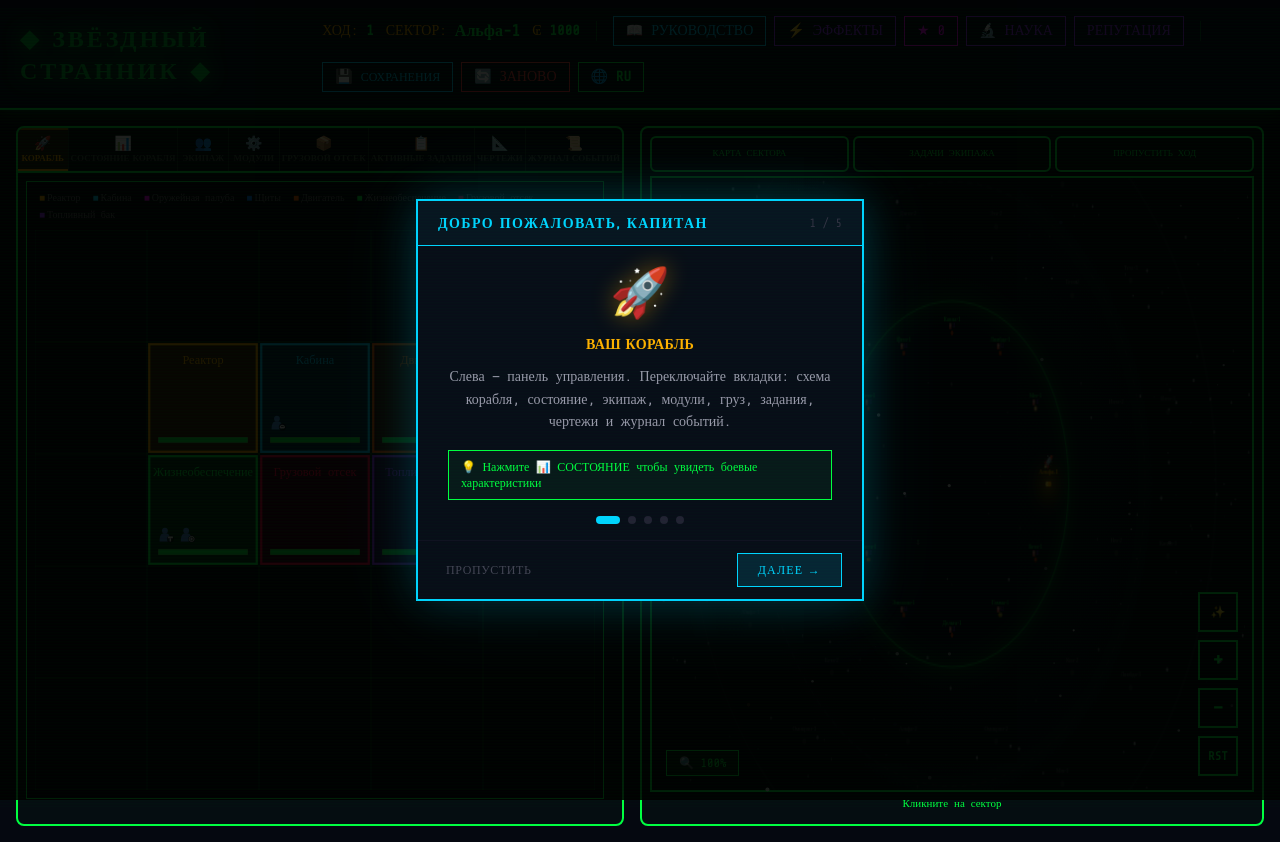
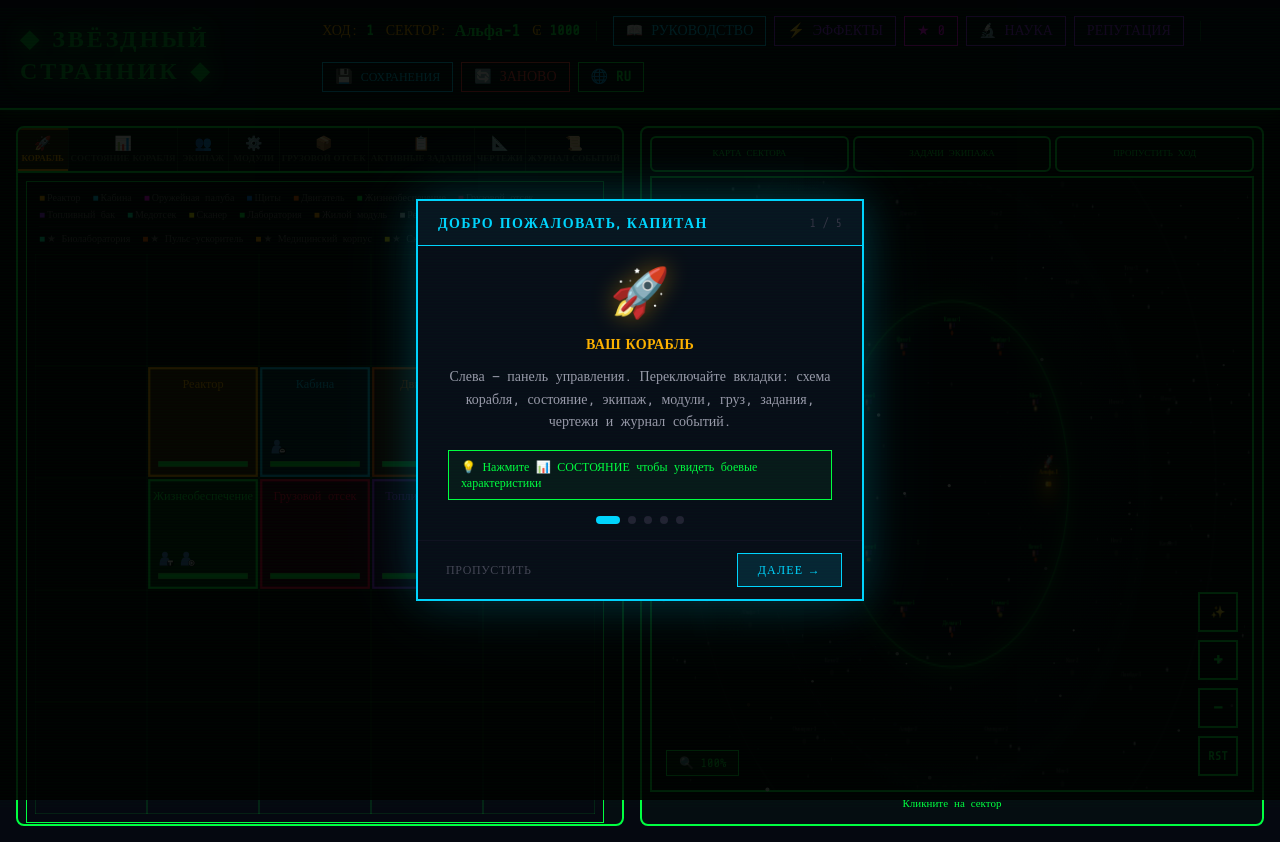
Before and after one commit to Kotovar/star-wanderer-ai, a Next.js app: page / in a window 1280 px wide. Built offline with nearby package versions, Linux system fonts and the light colour scheme.

Commit message:
chore: Обновить легенду модулей

```diff
--- a/src/game/components/ShipGrid.tsx
+++ b/src/game/components/ShipGrid.tsx
@@ -8,6 +8,12 @@ import type { Module, CrewMember, Weapon } from "../types";
 import { MODULE_TYPES } from "../constants/modules";
 import { useTranslation } from "@/lib/useTranslation";
 import { getModuleTranslation } from "@/lib/moduleTranslations";
+import {
+  Tooltip,
+  TooltipContent,
+  TooltipProvider,
+  TooltipTrigger,
+} from "@/components/ui/tooltip";
 
 const CELL_SIZE = 100;
 
@@ -123,38 +129,70 @@ export function ShipGrid() {
 
   return (
     <div
-            className={`p-1 md:p-2 select-none transition-colors overflow-hidden max-w-full w-full ${
-                ship?.moduleMovedThisTurn
+      className={`p-1 md:p-2 select-none transition-colors overflow-hidden max-w-full w-full ${ship?.moduleMovedThisTurn
         ? "bg-[#050810] border border-[#ffb000]"
         : "bg-[#050810] border border-[#00ff41]"
         }`}
     >
       {!isCombatMode && (
-                <div className="flex flex-wrap gap-x-3 gap-y-0.5 mb-2 px-1 text-[10px] text-[#666]">
+        <TooltipProvider>
+          <div className="mb-2 px-1 text-[10px] text-[#666] space-y-1">
+            <div className="flex flex-wrap gap-x-3 gap-y-0.5">
               {[
-                        { type: "reactor",     color: "#ffb000" },
-                        { type: "cockpit",     color: "#00d4ff" },
-                        { type: "weaponbay",   color: "#ff00ff" },
-                        { type: "shield",      color: "#0080ff" },
-                        { type: "engine",      color: "#ff6600" },
+                { type: "reactor", color: "#ffb000" },
+                { type: "cockpit", color: "#00d4ff" },
+                { type: "weaponbay", color: "#ff00ff" },
+                { type: "shield", color: "#0080ff" },
+                { type: "engine", color: "#ff6600" },
                 { type: "lifesupport", color: "#00ff41" },
-                        { type: "cargo",       color: "#ff0040" },
-                        { type: "fueltank",    color: "#9933ff" },
+                { type: "cargo", color: "#ff0040" },
+                { type: "fueltank", color: "#9933ff" },
+                { type: "medical", color: "#00ffaa" },
+                { type: "scanner", color: "#ffff00" },
+                { type: "lab", color: "#00ff41" },
+                { type: "quarters", color: "#ffa500" },
+                { type: "repair_bay", color: "#c0c0c0" },
+                { type: "ai_core", color: "#00ffff" },
+                { type: "drill", color: "#cd853f" },
               ].map(({ type, color }) => (
-                        <span key={type} className="flex items-center gap-0.5">
+                <Tooltip key={type}>
+                  <TooltipTrigger asChild>
+                    <span className="flex items-center gap-0.5 cursor-help">
                       <span style={{ color }}>■</span>
                       <span>{getModuleTranslation(type, currentLanguage).name}</span>
                     </span>
+                  </TooltipTrigger>
+                  <TooltipContent>{t(`module_descriptions.${type}`)}</TooltipContent>
+                </Tooltip>
               ))}
             </div>
+            <div className="flex flex-wrap gap-x-3 gap-y-0.5 border-t border-[#ffffff11] pt-1">
+              {[
+                { type: "bio_research_lab", color: "#00ffaa" },
+                { type: "pulse_drive", color: "#ff6600" },
+                { type: "habitat_module", color: "#ffa500" },
+                { type: "deep_survey_array", color: "#ffff00" },
+              ].map(({ type, color }) => (
+                <Tooltip key={type}>
+                  <TooltipTrigger asChild>
+                    <span className="flex items-center gap-0.5 cursor-help">
+                      <span style={{ color }}>■</span>
+                      <span>{getModuleTranslation(type, currentLanguage).name}</span>
+                    </span>
+                  </TooltipTrigger>
+                  <TooltipContent>{t(`module_descriptions.${type}`)}</TooltipContent>
+                </Tooltip>
+              ))}
+            </div>
+          </div>
+        </TooltipProvider>
       )}
 
       <svg
         width={gridSize * CELL_SIZE}
         height={gridSize * CELL_SIZE}
         viewBox={`0 0 ${gridSize * CELL_SIZE} ${gridSize * CELL_SIZE}`}
-                className={`w-full h-auto select-none max-h-100 md:max-h-none ${
-                    isCombatMode
+        className={`w-full h-auto select-none max-h-100 md:max-h-none ${isCombatMode
           ? "cursor-not-allowed"
           : "cursor-grab active:cursor-grabbing"
           }`}
```
Also changed, not shown: src/lib/locales/en.json, src/lib/locales/ru.json. Lines whose indentation alone changed are shown as unchanged.
